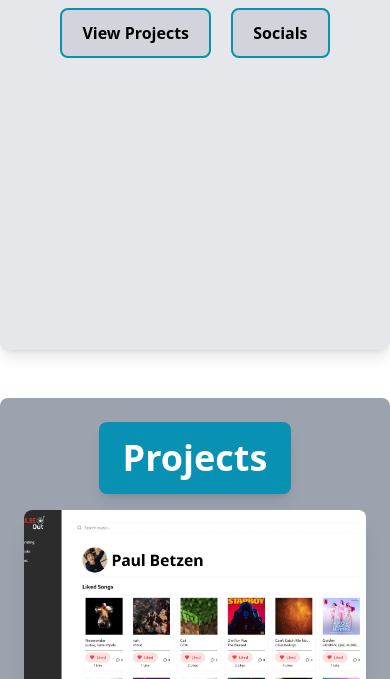
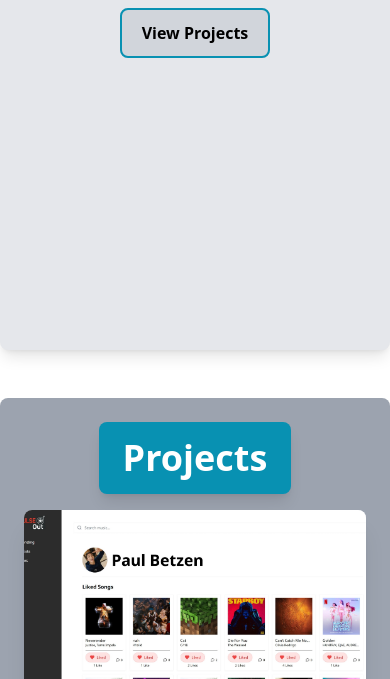
Before and after one commit to Paulthelol/StaticPortfolioWebsite2526, a plain HTML site: page index.html in a window 390 px wide. Shown: the part 421-1100 px from the top of the page. Drawn offline with nearby package versions, Linux system fonts and the light colour scheme.

Commit message:
Resolve mobile layout display issue

```diff
--- a/index.html
+++ b/index.html
@@ -4,7 +4,7 @@
 
 <head>
     <meta charset="UTF-8">
-
+    <meta name="viewport" content="width=device-width, initial-scale=1.0">
     <title>Paul Betzen</title>
 
     <script src="https://cdn.tailwindcss.com"></script>
@@ -30,8 +30,6 @@
                 <a href="#projects"
                     class="border-cyan-600 bg-gray-300 border-2 text-black font-bold py-3 px-5 hover:bg-cyan-600 hover:text-white rounded-lg transition duration-200">View
                     Projects</a>
-                <a href="#socials"
-                    class="ml-4 border-cyan-600 bg-gray-300 border-2 text-black font-bold py-3 px-5 hover:bg-cyan-600 hover:text-white rounded-lg transition duration-200">Socials</a>
             </div>
         </section>
 
@@ -42,8 +40,7 @@
             <div class="grid grid-cols-1 md:grid-cols-2 lg:grid-cols-3 gap-8">
                 <div
                     class="bg-gray-200 rounded-lg shadow-xl overflow-hidden transform hover:scale-105 transition duration-300">
-                    <img src="images/PulseoutProjectImage.jpeg" alt="Project 1"
-                        class="w-full h-48 object-cover">
+                    <img src="images/PulseoutProjectImage.jpeg" alt="Project 1" class="w-full h-48 object-cover">
                     <div class="p-6">
                         <h3 class="text-2xl font-bold mb-3">Social Music Platform</h3>
                         <p class="text-gray-700 mb-4">A full-stack music blog website featuring user profiles,
@@ -69,8 +66,7 @@
 
                 <div
                     class="bg-gray-200 rounded-lg shadow-xl overflow-hidden transform hover:scale-105 transition duration-300">
-                    <img src="images/PivotIrrigationControlSystem.jpg" alt="Project 2"
-                        class="w-full h-48 object-cover">
+                    <img src="images/PivotIrrigationControlSystem.jpg" alt="Project 2" class="w-full h-48 object-cover">
                     <div class="p-6">
                         <h3 class="text-2xl font-bold mb-3">IoT Irrigation Control</h3>
                         <p class="text-gray-700 mb-4">A remote irrigation management solution powered by Particle Boron
@@ -108,7 +104,8 @@
                             clip-rule="evenodd" />
                     </svg>
                 </a>
-                <a href="mailto:paullukebetzen@gmail.com" class="text-black hover:text-cyan-600 transition duration-300">
+                <a href="mailto:paullukebetzen@gmail.com"
+                    class="text-black hover:text-cyan-600 transition duration-300">
                     <svg class="w-12 h-12" fill="none" stroke="currentColor" viewBox="0 0 22 24"
                         xmlns="http://www.w3.org/2000/svg">
                         <path stroke-linecap="round" stroke-linejoin="round" stroke-width="2"
```
